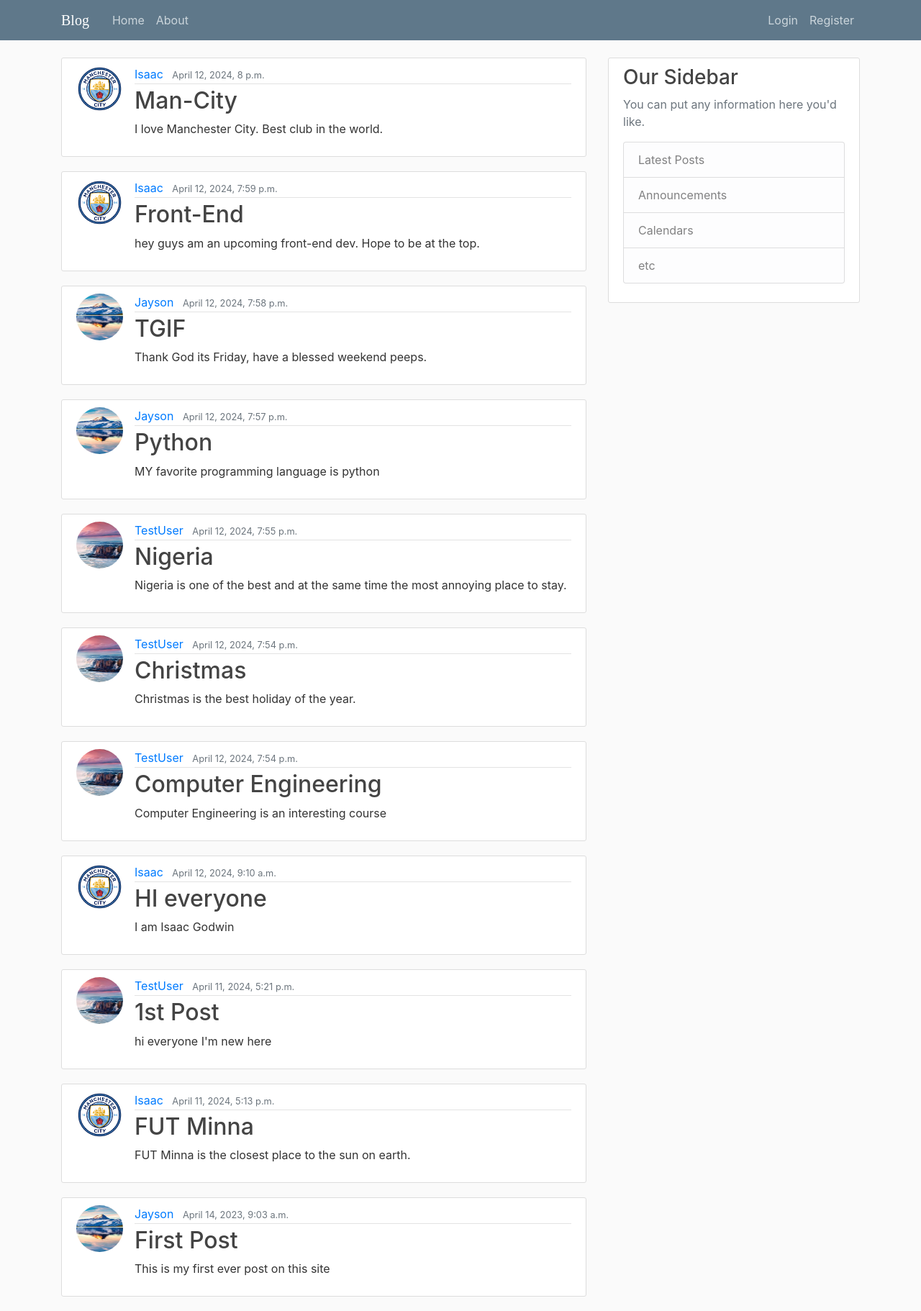
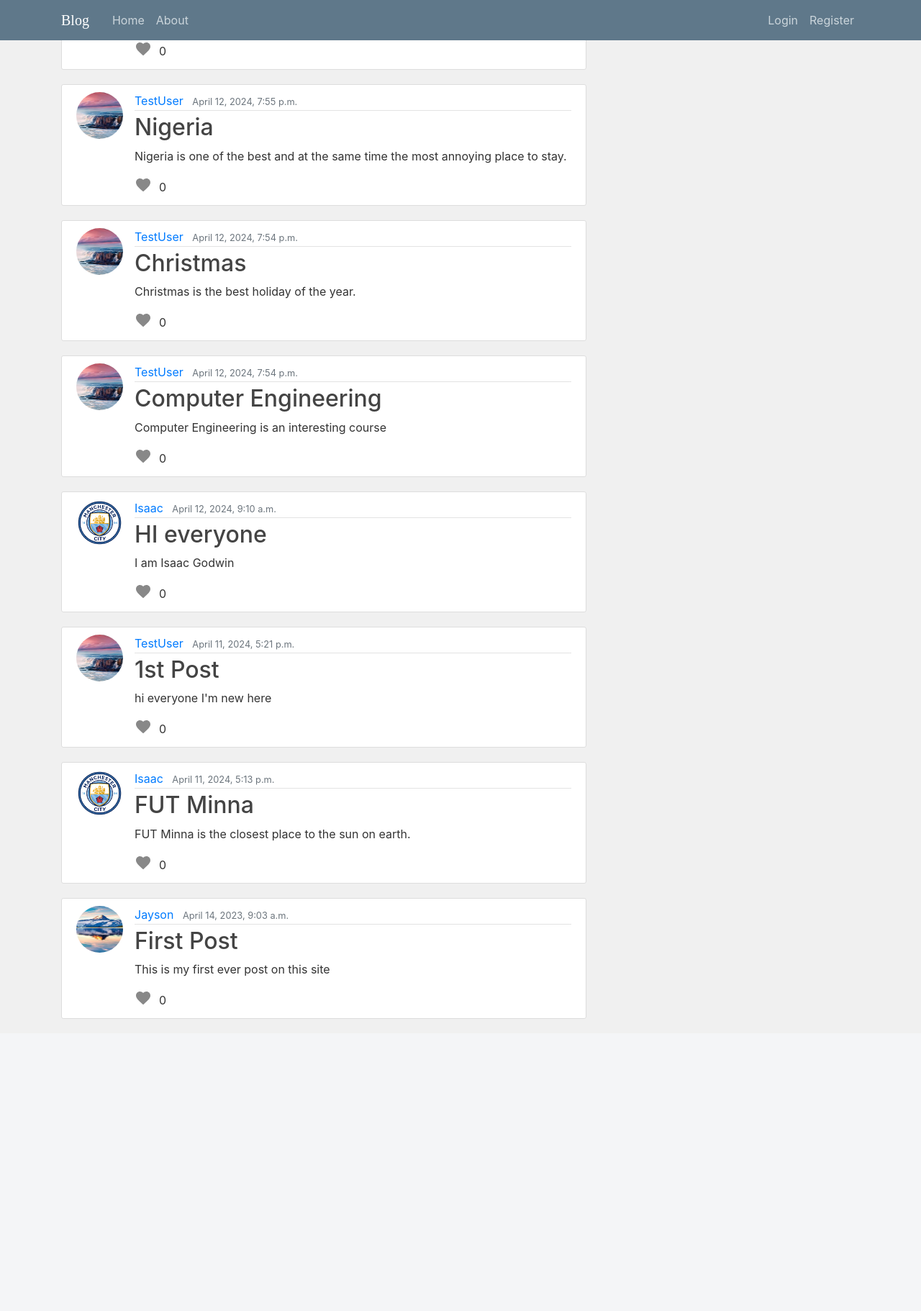
Before and after one commit to jaytech504/Django, a Django app: page / in a window 1280 px wide. Shown: the whole page at 72% size. After the commit the page ends 1416 px from the top, so only its background shows below. Run offline with Django 4.2, Linux system fonts and the light colour scheme; data comes from the database, SQL or seed files in the repository; some libraries are stand-ins or nearby versions.

Commit message:
Like-btn

```diff
--- a/blog/static/blog/main.css
+++ b/blog/static/blog/main.css
@@ -75,3 +75,51 @@ article-metadata a:hover {
   border-bottom: 2px solid black;
   color: white;
 }
+
+body {
+    display: flex;
+    justify-content: center;
+    align-items: center;
+    height: 100vh;
+    margin: 0;
+    background-color: #f0f0f0;
+}
+
+.like-container {
+    display: flex;
+    align-items: center;
+    gap: 10px;
+}
+
+.like-button {
+    background: none;
+    border: none;
+    cursor: pointer;
+    padding: 0;
+    outline: none;
+    transition: transform 0.2s ease;
+}
+
+.like-button:focus {
+    outline: none;
+}
+
+.like-icon {
+    width: 24px;
+    height: 24px;
+    fill: #888;
+    transition: fill 0.2s ease;
+}
+
+.like-button.liked .like-icon {
+    fill: #e0245e; /* Color when liked */
+}
+
+.like-counter {
+    font-size: 16px;
+    color: #333;
+}
+
+.like-button.clicked {
+    transform: scale(1.2);
+}
--- a/blog/templates/blog/base.html
+++ b/blog/templates/blog/base.html
@@ -82,6 +82,9 @@
       <script src="https://code.jquery.com/jquery-3.2.1.slim.min.js" integrity="sha384-KJ3o2DKtIkvYIK3UENzmM7KCkRr/rE9/Qpg6aAZGJwFDMVNA/GpGFF93hXpG5KkN" crossorigin="anonymous"></script>
     <script src="https://cdn.jsdelivr.net/npm/popper.js@1.12.9/dist/umd/popper.min.js" integrity="sha384-ApNbgh9B+Y1QKtv3Rn7W3mgPxhU9K/ScQsAP7hUibX39j7fakFPskvXusvfa0b4Q" crossorigin="anonymous"></script>
     <script src="https://cdn.jsdelivr.net/npm/bootstrap@4.0.0/dist/js/bootstrap.min.js" integrity="sha384-JZR6Spejh4U02d8jOt6vLEHfe/JQGiRRSQQxSfFWpi1MquVdAyjUar5+76PVCmYl" crossorigin="anonymous"></script>
+      <script >
+        src = 'script.js'
+      </script >
 
   </body>
 </html>
--- a/blog/templates/blog/home.html
+++ b/blog/templates/blog/home.html
@@ -10,7 +10,16 @@
     </div>
     <h2><a class="article-title" href="{% url 'post-detail' post.id %}">{{ post.title }}</a></h2>
     <p class="article-content">{{ post.content }}</p>
+        <div class="like-container">
+        <button id="like-button" class="like-button">
+            <svg class="like-icon" viewBox="0 0 24 24">
+                <path d="M12 21.35l-1.45-1.32C5.4 15.36 2 12.28 2 8.5 2 5.42 4.42 3 7.5 3c1.74 0 3.41.81 4.5 2.09C13.09 3.81 14.76 3 16.5 3 19.58 3 22 5.42 22 8.5c0 3.78-3.4 6.86-8.55 11.54L12 21.35z"/>
+            </svg>
+        </button>
+        <span id="like-counter" class="like-counter">0</span>
+    </div>
   </div>
+
 
 </article>
 
```
Also changed, not shown: blog/static/blog/script.js (added, +25 -0 lines).
